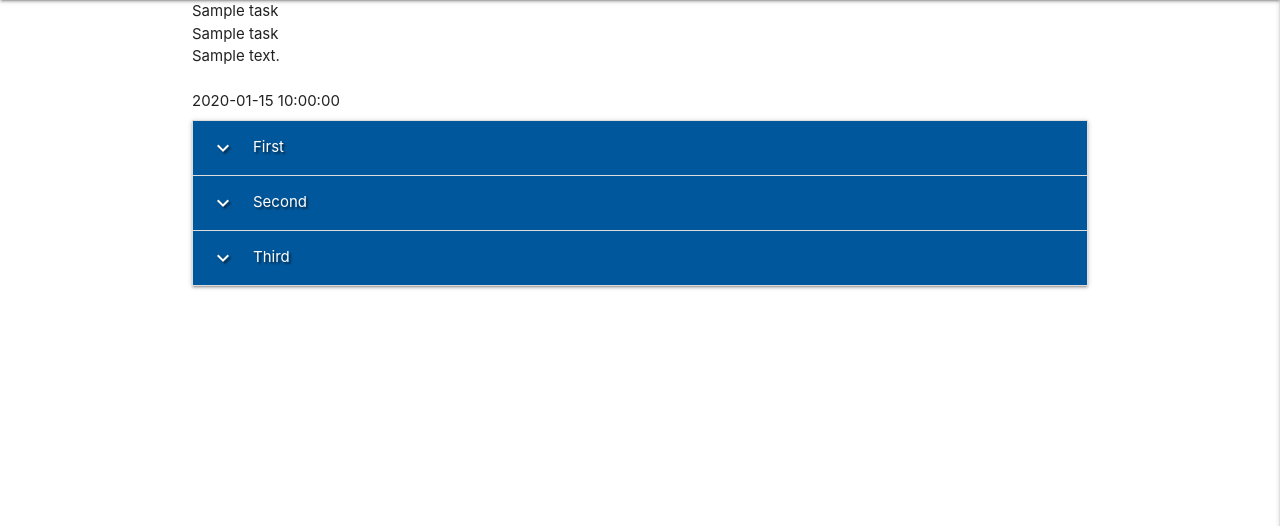
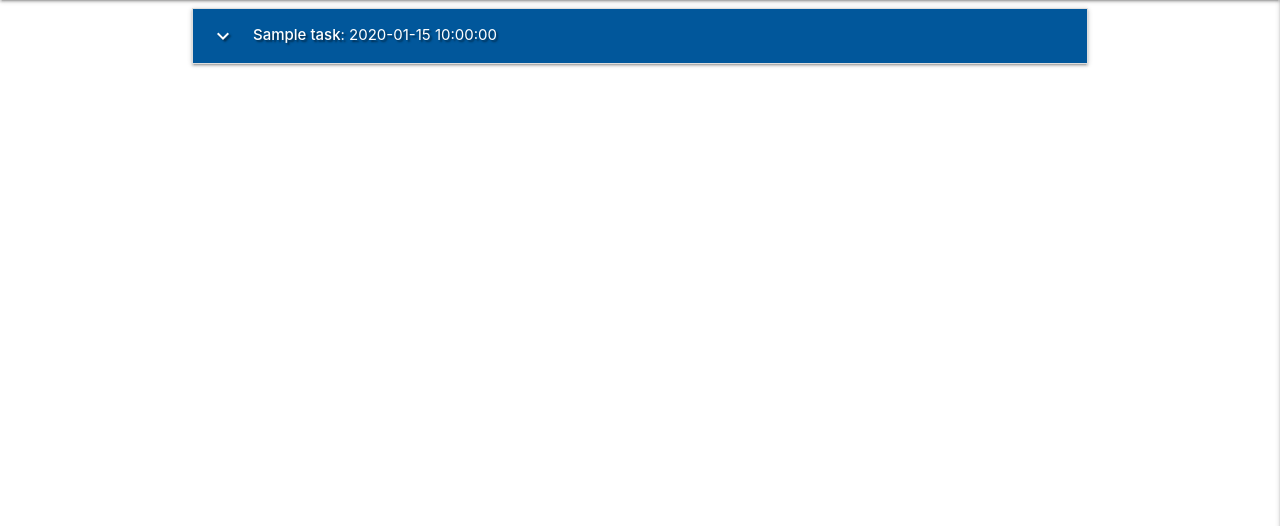
Before and after one commit to JoyZadan/task-manager, a Flask app: page / in a window 1280 px wide. Shown: the part 64-590 px from the top of the page. Run offline with Flask 2, Linux system fonts and the light colour scheme; a database or web service that is not in the repository returns one stand-in record (values such as "Sample title"); some libraries are stand-ins or nearby versions.

Commit message:
Bind data from db to accordion

```diff
--- a/app.py
+++ b/app.py
@@ -27,7 +27,7 @@ def get_tasks():
     """
     docstrings
     """
-    tasks = mongo.db.tasks.find()
+    tasks = list(mongo.db.tasks.find())
     return render_template("tasks.html", tasks=tasks)
 
 
--- a/static/js/script.js
+++ b/static/js/script.js
@@ -1,4 +1,5 @@
 $(document).ready(function() {
     $('.sidenav').sidenav({edge: "right"});
     $('.collapsible').collapsible();
+    $('.tooltipped').tooltip();
 });
--- a/templates/tasks.html
+++ b/templates/tasks.html
@@ -1,33 +1,24 @@
 {% extends "base.html" %}
 {% block content %}
 
-    {% for task in tasks %}
-        {{ task.task_name }}<br>
-        {{ task.category_name }}<br>
-        {{ task.task_description }}<br>
-        {{ task.is_urgent }}<br>
-        {{ task.due_date }}<br>
-    {% endfor %}
-
     <ul class="collapsible">
+        {% for task in tasks %}
         <li>
             <div class="collapsible-header white-text light-blue darken-4 text-shadow">
-                <i class="material-icons">expand_more</i>First
+                <i class="material-icons">expand_more</i>
+                <strong>{{ task.task_name }}</strong> : {{ task.due_date }}
+                {% if task.is_urgent == "on" %}
+                    <i class="material-icons tooltipped" data-position="right"
+                        data-tooltip="URGENT">notification_important
+                    </i>
+                {% endif %}
             </div>
-            <div class="collapsible-body"><span>Lorem ipsum dolor sit amet.</span></div>
+            <div class="collapsible-body">
+                <strong>{{ task.category_name }}</strong>
+                <p>{{ task.task_description }}</p>
+            </div>
         </li>
-        <li>
-            <div class="collapsible-header white-text light-blue darken-4 text-shadow">
-                <i class="material-icons">expand_more</i>Second
-            </div>
-            <div class="collapsible-body"><span>Lorem ipsum dolor sit amet.</span></div>
-        </li>
-        <li>
-            <div class="collapsible-header white-text light-blue darken-4 text-shadow">
-                <i class="material-icons">expand_more</i>Third
-            </div>
-            <div class="collapsible-body"><span>Lorem ipsum dolor sit amet.</span></div>
-        </li>
+        {% endfor %}
     </ul>
 
 
```
